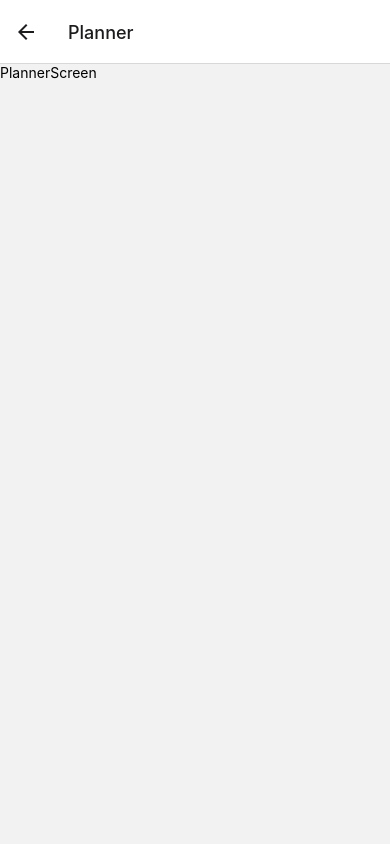
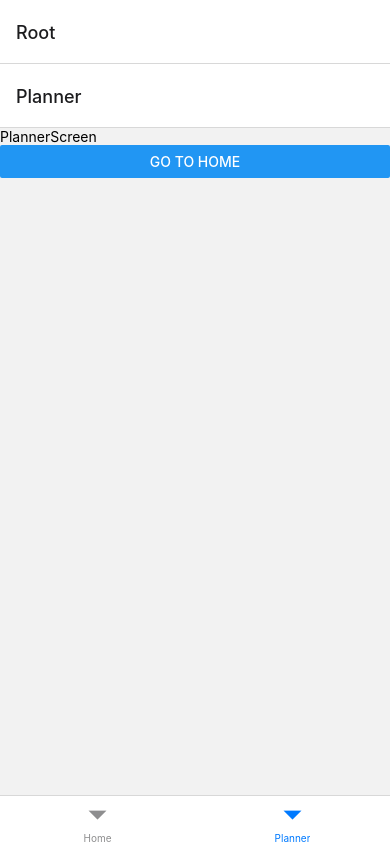
Before and after one commit to mariosknl/RN-workout-typescript, a React Native app: screen /Planner in a window 390 px wide. Built offline with nearby package versions, Linux system fonts and the light colour scheme.

Commit message:
installing bottom tab navigator

```diff
--- a/navigation/index.tsx
+++ b/navigation/index.tsx
@@ -1,3 +1,4 @@
+import { createBottomTabNavigator } from "@react-navigation/bottom-tabs";
 import { NavigationContainer } from "@react-navigation/native";
 import { createNativeStackNavigator } from "@react-navigation/native-stack";
 import HomeScreen from "../screens/HomeScreen";
@@ -6,12 +7,26 @@ import PlannerScreen from "../screens/PlannerScreen";
 const Stack = createNativeStackNavigator();
 
 export default function Navigation() {
+  return <RootNavigator />;
+}
+
+function RootNavigator() {
   return (
     <NavigationContainer>
-      <Stack.Navigator initialRouteName="Home">
-        <Stack.Screen name="Home" component={HomeScreen} />
-        <Stack.Screen name="Planner" component={PlannerScreen} />
+      <Stack.Navigator>
+        <Stack.Screen name="Root" component={BottomTabNavigator} />
       </Stack.Navigator>
     </NavigationContainer>
   );
 }
+
+const BottomTab = createBottomTabNavigator();
+
+function BottomTabNavigator() {
+  return (
+    <BottomTab.Navigator initialRouteName="Home">
+      <BottomTab.Screen name="Home" component={HomeScreen} />
+      <BottomTab.Screen name="Planner" component={PlannerScreen} />
+    </BottomTab.Navigator>
+  );
+}
--- a/package.json
+++ b/package.json
@@ -10,6 +10,7 @@
     "eject": "expo eject"
   },
   "dependencies": {
+    "@react-navigation/bottom-tabs": "^6.3.1",
     "@react-navigation/native": "^6.0.10",
     "@react-navigation/native-stack": "^6.6.1",
     "expo": "~44.0.0",
--- a/screens/HomeScreen.tsx
+++ b/screens/HomeScreen.tsx
@@ -1,9 +1,16 @@
-import { StyleSheet, Text, View } from "react-native";
+import { NativeStackHeaderProps } from "@react-navigation/native-stack";
+import { Button, StyleSheet, Text, View } from "react-native";
 
-const HomeScreen = () => {
+const HomeScreen = ({ navigation }: NativeStackHeaderProps) => {
   return (
     <View>
       <Text>HomeScreen</Text>
+      <Button
+        title="Go to Planner"
+        onPress={() => {
+          navigation.navigate("Planner");
+        }}
+      />
     </View>
   );
 };
--- a/screens/PlannerScreen.tsx
+++ b/screens/PlannerScreen.tsx
@@ -1,9 +1,16 @@
-import { StyleSheet, Text, View } from "react-native";
+import { NativeStackHeaderProps } from "@react-navigation/native-stack";
+import { Button, StyleSheet, Text, View } from "react-native";
 
-const PlannerScreen = () => {
+const PlannerScreen = ({ navigation }: NativeStackHeaderProps) => {
   return (
     <View>
       <Text>PlannerScreen</Text>
+      <Button
+        title="Go to Home"
+        onPress={() => {
+          navigation.navigate("Home");
+        }}
+      />
     </View>
   );
 };
```
Also changed, not shown: 1 other file (tests, documents, lock files or other folders).
